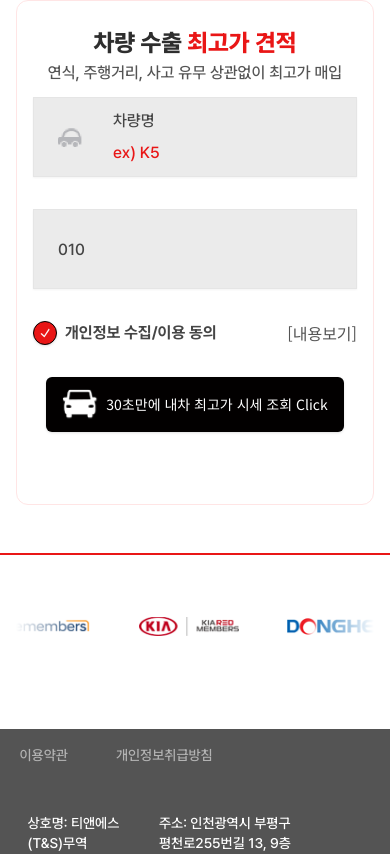
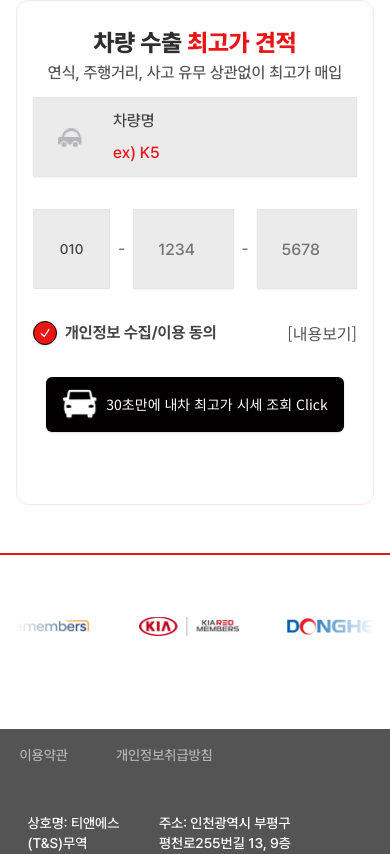
Before and after one commit to callmedukey/daehanjoongo-new, a Next.js app: page /export in a window 390 px wide. Shown: the part 3754-4608 px from the top of the page. Built offline with nearby package versions, Linux system fonts and the light colour scheme.

Commit message:
phone fix

```diff
--- a/actions/submit.ts
+++ b/actions/submit.ts
@@ -29,7 +29,8 @@ export async function submitInquiry(formData: z.infer<typeof formSchema>) {
       rawDevice.type === undefined ||
       !["wearable", "mobile"].includes(rawDevice.type);
 
-    const { car, phone } = validated.data;
+    const { car } = validated.data;
+    const fullPhoneNumber = `010-${validated.data.phone2}-${validated.data.phone3}`;
 
     const consultants = await prisma.consultant.findMany({
       where: {
@@ -56,7 +57,7 @@ export async function submitInquiry(formData: z.infer<typeof formSchema>) {
     const consultation = await prisma.consultation.create({
       data: {
         car,
-        phoneNumber: phone,
+        phoneNumber: fullPhoneNumber,
         ipAddress,
         device: isDesktop ? "컴퓨터" : "모바일",
         consultantName: consultants.find(
@@ -84,7 +85,7 @@ export async function submitInquiry(formData: z.infer<typeof formSchema>) {
       text: `
       전국중고차수출
       차량: ${car}
-      연락처: ${phone}
+      연락처: ${fullPhoneNumber}
       `,
     });
 
--- a/app/globals.css
+++ b/app/globals.css
@@ -195,3 +195,14 @@
     color: white;
   }
 }
+
+/* Hide number input spinners */
+.hide-number-spinners::-webkit-outer-spin-button,
+.hide-number-spinners::-webkit-inner-spin-button {
+  -webkit-appearance: none;
+  margin: 0;
+}
+
+.hide-number-spinners {
+  -moz-appearance: textfield; /* Firefox */
+}
--- a/components/InquiryForm.tsx
+++ b/components/InquiryForm.tsx
@@ -27,7 +27,8 @@ const InquiryForm = () => {
     resolver: zodResolver(formSchema),
     defaultValues: {
       car: "",
-      phone: "010",
+      phone2: "",
+      phone3: "",
       agreement: true,
     },
   });
@@ -39,6 +40,7 @@ const InquiryForm = () => {
     if (!data.agreement) {
       return alert("개인 정보 수집/이용 동의를 해야 합니다.");
     }
+
     const result = await submitInquiry(data);
 
     if (result.message) {
@@ -48,10 +50,6 @@ const InquiryForm = () => {
       setIsLoading(false);
     }
   };
-
-  // const test = () => {
-  //   triggerEvent();
-  // };
 
   return (
     <Form {...form}>
@@ -76,7 +74,7 @@ const InquiryForm = () => {
                 htmlFor={field.name}
                 ref={field.ref}
                 className={cn(
-                  "absolute left-20 top-1 text-24 flex flex-col gap-2",
+                  "absolute left-20 top-1 text-24 flex flex-col gap-2 select-none",
                   field.value && "sr-only"
                 )}
               >
@@ -87,6 +85,8 @@ const InquiryForm = () => {
                 <Input
                   className="!mt-0 h-20 rounded-none bg-inputBg pl-20 placeholder:invisible"
                   placeholder="ex) K5"
+                  type="text"
+                  maxLength={11}
                   {...field}
                 />
               </FormControl>
@@ -94,37 +94,60 @@ const InquiryForm = () => {
             </FormItem>
           )}
         />
-        <FormField
-          control={form.control}
-          name="phone"
-          render={({ field }) => (
-            <FormItem className="flex items-center gap-8">
+        <div className="flex items-center gap-2">
           <FormLabel className="h-full font-medium !twenty min-w-[3rem] sr-only">
             연락처
           </FormLabel>
+          <div className="flex items-center justify-center !mt-0 h-20 w-1/4 rounded-none border border-input bg-inputBg px-3 py-2 text-sm ring-offset-background">
+            010
+          </div>
+          <span className="text-muted-foreground">-</span>
+          <FormField
+            control={form.control}
+            name="phone2"
+            render={({ field }) => (
+              <FormItem className="w-1/3">
                 <FormControl>
                   <Input
-                  className="!mt-0 h-20 rounded-none bg-inputBg pl-6"
-                  placeholder="010"
+                    className="!mt-0 h-20 rounded-none bg-inputBg pl-6 hide-number-spinners"
+                    maxLength={4}
+                    type="number"
+                    placeholder="1234"
                     {...field}
                     onChange={(e) => {
-                    let value = e.target.value.replace(/\D/g, "");
-                    if (value.length > 3 && value.length <= 7) {
-                      value = `${value.slice(0, 3)}-${value.slice(3)}`;
-                    } else if (value.length > 7) {
-                      value = `${value.slice(0, 3)}-${value.slice(
-                        3,
-                        7
-                      )}-${value.slice(7, 11)}`;
-                    }
-                    field.onChange(value.slice(0, 13));
+                      const value = e.target.value.replace(/\D/g, "");
+                      field.onChange(value);
                     }}
                   />
                 </FormControl>
-              <FormMessage />
+                <FormMessage className="absolute" />
               </FormItem>
             )}
           />
+          <span className="text-muted-foreground">-</span>
+          <FormField
+            control={form.control}
+            name="phone3"
+            render={({ field }) => (
+              <FormItem className="w-1/3">
+                <FormControl>
+                  <Input
+                    className="!mt-0 h-20 rounded-none bg-inputBg pl-6 hide-number-spinners"
+                    maxLength={4}
+                    type="number"
+                    placeholder="5678"
+                    {...field}
+                    onChange={(e) => {
+                      const value = e.target.value.replace(/\D/g, "");
+                      field.onChange(value);
+                    }}
+                  />
+                </FormControl>
+                <FormMessage className="absolute" />
+              </FormItem>
+            )}
+          />
+        </div>
         <FormField
           control={form.control}
           name="agreement"
@@ -157,7 +180,6 @@ const InquiryForm = () => {
         <Button
           type="submit"
           disabled={isLoading}
-          // onClick={test}
           className="sm:twenty font-notoSans font-normal text-sm flex items-center mx-auto py-3 xl:pr-8 h-full leading-relaxed xl:leading-none flex-wrap relative hover:-translate-y-2 transition-all duration-300 gap-2 blinking-element"
         >
           <Image
--- a/description/zod.ts
+++ b/description/zod.ts
@@ -1,16 +1,31 @@
 import { z } from "zod";
 
-const formSchema = z.object({
-  car: z.string().min(1, { message: "차량명을 입력해 주세요" }).trim(),
-  phone: z
-    .string()
-    .length(13, { message: "올바른 전화번호를 입력해 주세요" })
-    .trim()
-    .regex(/^[0-9\-]+$/, {
-      message: "올바른 전화번호를 입력해 주세요",
-    }),
-  agreement: z.boolean(),
-});
+const formSchema = z
+  .object({
+    car: z.string().min(1, { message: "차량명을 입력해 주세요" }).trim(),
+    phone2: z
+      .string()
+      .length(4, { message: "4자리를 입력해 주세요." })
+      .regex(/^[0-9]+$/, { message: "숫자만 입력해 주세요." }),
+    phone3: z
+      .string()
+      .length(4, { message: "4자리를 입력해 주세요." })
+      .regex(/^[0-9]+$/, { message: "숫자만 입력해 주세요." }),
+    agreement: z.boolean(),
+  })
+  .refine(
+    (data) => {
+      const phone = `010-${data.phone2}-${data.phone3}`;
+      // Basic check for 010-XXXX-XXXX format length
+      return phone.length === 13;
+    },
+    {
+      message: "올바른 전화번호 형식(010-XXXX-XXXX)을 입력해 주세요.",
+      // Path specifies which field gets the error, but it's a combined validation.
+      // Let's assign it arbitrarily to phone2 for now, or consider a global error.
+      path: ["phone2"],
+    }
+  );
 
 export const loginSchema = z.object({
   username: z.string().min(5, "최소 5자 이상 입력해주세요."),
```
Lines whose indentation alone changed are shown as unchanged.
